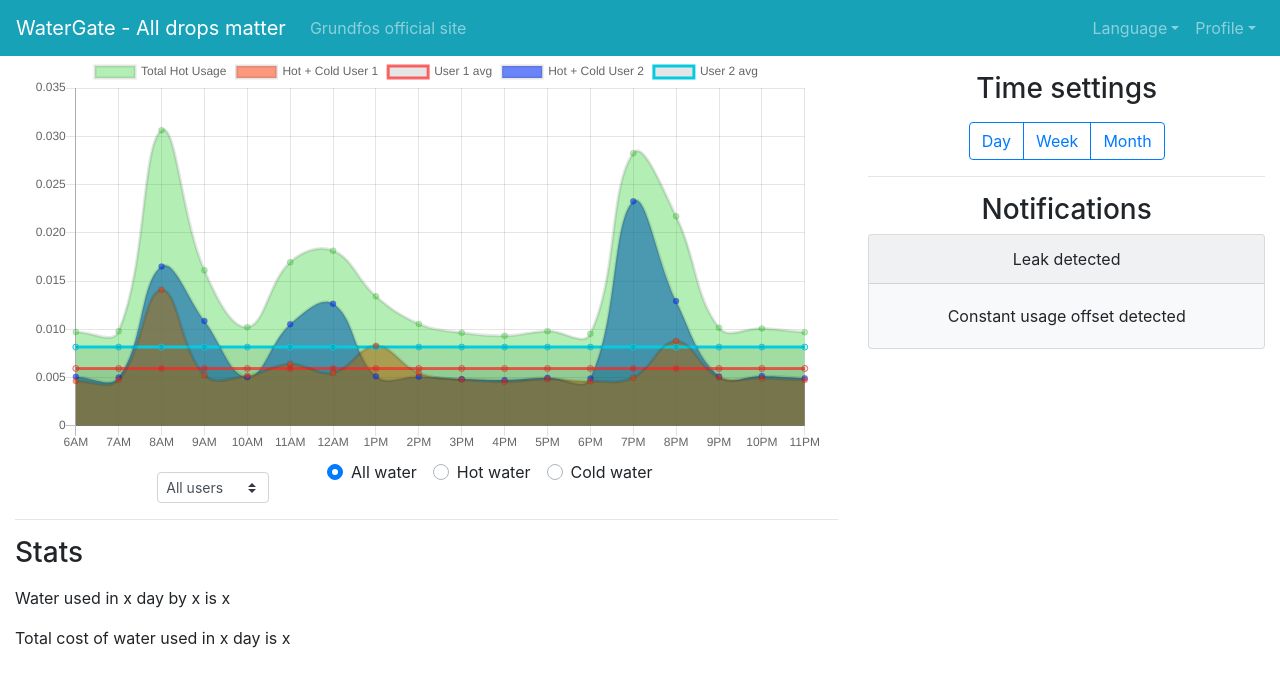
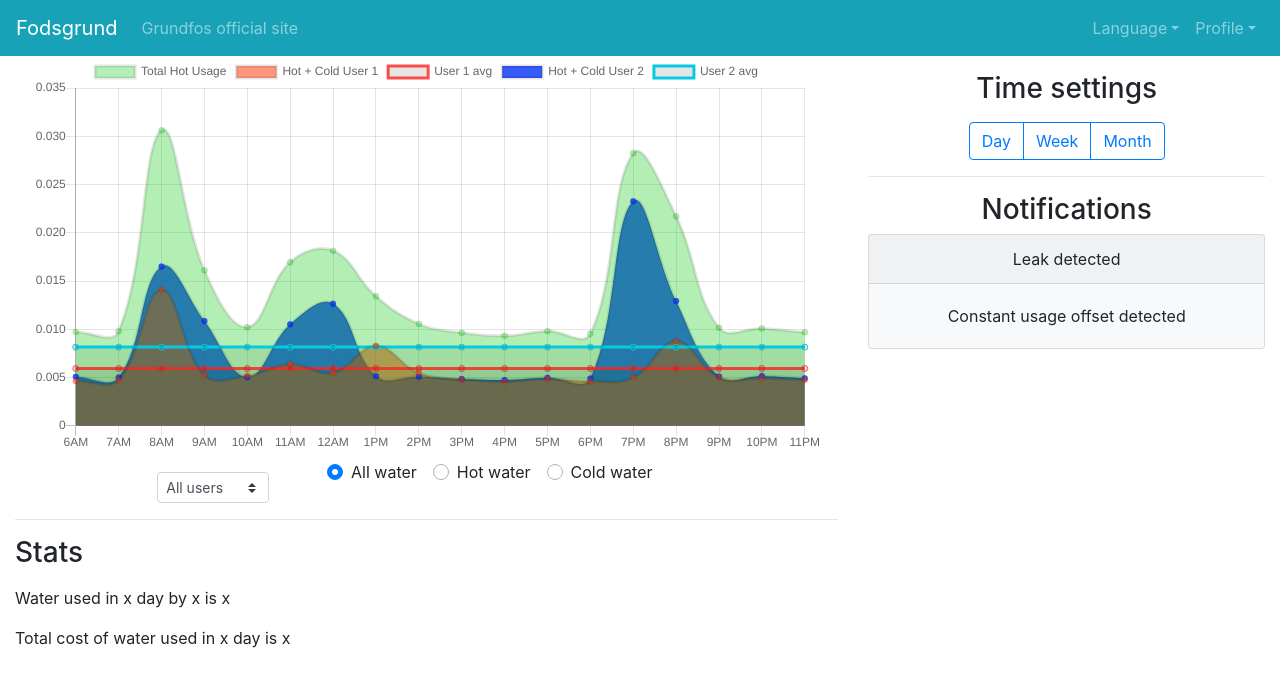
Before and after one commit to h2pros/web, a Vue app: page / in a window 1280 px wide. Shown: the top 686 px of the page. Built offline with nearby package versions, Linux system fonts and the light colour scheme.

Commit message:
Add monthly data functionality

```diff
--- a/src/App.vue
+++ b/src/App.vue
@@ -2,7 +2,7 @@
     <div>
       <div>
         <b-navbar toggleable="lg" type="dark" variant="info">
-          <b-navbar-brand href="#">WaterGate - All drops matter</b-navbar-brand>
+          <b-navbar-brand href="#">Fodsgrund</b-navbar-brand>
 
           <b-navbar-toggle target="nav-collapse"></b-navbar-toggle>
 
--- a/src/components/ChartContainer.vue
+++ b/src/components/ChartContainer.vue
@@ -19,10 +19,10 @@ import LineChart from './Chart.vue'
 import { seriesAvg, cumulativeDecrement, makeChartData } from '../js/waterStats'
 import { getAllTemps, getColdTemps, getHotTemps, totalUsage} from '../js/dataGetter'
 
+var timeSeries = ["6AM", "7AM", "8AM", "9AM", "10AM", "11AM", "12AM", "1PM", "2PM", "3PM", "4PM", "5PM", "6PM", "7PM", "8PM", "9PM", "10PM", "11PM"];
 var timeSeriesDay = ["6AM", "7AM", "8AM", "9AM", "10AM", "11AM", "12AM", "1PM", "2PM", "3PM", "4PM", "5PM", "6PM", "7PM", "8PM", "9PM", "10PM", "11PM"];
-var timeSeries = ["6AM", "7AM", "8AM", "9AM", "10AM", "11AM", "12AM", "1PM", "2PM", "3PM", "4PM", "5PM", "6PM", "7PM", "8PM", "9PM", "10PM", "11PM"];
-
 var timeSeriesWeek = ["Mon AM", "Mon PM", "Tues AM", "Tues PM", "Weds AM", "Weds PM", "Thurs AM", "Thurs PM", "Fri AM", "Fri PM", "Sat AM", "Sat PM", "Sun AM", "Sun PM",]
+var timeSeriesMonth = ["1st", "2nd", "3rd", "4th", "5th", "6th", "7th", "8th", "9th", "10th", "11th", "12th", "13th", "14th", "15th", "16th", "17th", "18th", "19th", "20th"]
 
 // var cumulativeSeries = cumulativeDecrement(totalUsage, 150);
 
@@ -49,7 +49,17 @@ export default {
       labels: timeSeries,
       datasets: getAllTemps('all', 'day')
     },
-    optionsAdvanced: {maintainAspectRatio: false},
+    optionsAdvanced: {
+      maintainAspectRatio: false,
+      scales: {
+        yAxes: [{
+            display: true,
+            ticks: {
+                suggestedMin: 0,    // minimum will be 0, unless there is a lower value.
+            }
+        }]
+    }
+    },
 
     /*chartdataCumulative: {
       labels: timeSeries,
@@ -92,10 +102,12 @@ export default {
       this.loaded = true
     },
     updateAxisLabels: function(){
-      if(this.timescale == 'day'){
+      if(this.timescale == 'day') {
         this.chartdataAdvanced['labels'] = timeSeriesDay;
-      }else if(this.timescale == 'week'){
+      }else if(this.timescale == 'week') {
         this.chartdataAdvanced['labels'] = timeSeriesWeek;
+      }else {
+        this.chartdataAdvanced['labels'] = timeSeriesMonth;
       }
     }
   },
--- a/src/js/dataGetter.js
+++ b/src/js/dataGetter.js
@@ -10,11 +10,14 @@ function getColdData(timeScale){
     ]
   }else if(timeScale == 'week'){
     return [
-      ['0.3', '0.34', '0.3', '0.47', '0.2', '0.14', '0.5', '0.15', '0.2', '0.35', '0.4', '0.5', '0.7', '0.7'],
-      ['0.02', '0.02', '0.05', '0.1', '0.2', '0.33', '0.15', '0.265', '0.2', '0.4', '0.4', '0.2', '0.15', '0.2']
+      ['0.02', '0.02', '0.05', '0.1', '0.2', '0.33', '0.15', '0.265', '0.2', '0.4', '0.4', '0.2', '0.15', '0.2'],
+      ['0.3', '0.34', '0.3', '0.47', '0.2', '0.14', '0.5', '0.15', '0.2', '0.35', '0.4', '0.5', '0.7', '0.7']
     ]
   }else{
-
+    return [
+      ['66.5', '58.0', '56.0', '68.5', '64.5', '53.0', '63.5', '65.5', '68.0', '66.5', '78.5', '82.0', '64.5', '67.5', '63.5', '68.0', '71.5', '59.0', '68.0', '84.0'],
+      ['70.0', '75.0', '73.0', '65.0', '71.0', '72.5', '80.0', '71.5', '68.0', '71.5', '76.0', '90.0', '88.0', '80.0', '77.0', '80.0', '71.5', '66.0', '78.0', '75.0']
+    ]
   }
 }
 
@@ -26,10 +29,14 @@ function getHotData(timeScale){
     ]
   }else if(timeScale == 'week'){
     return [
-      ['0.6', '0.4', '0.5', '0.7', '0.4', '0.65', '0.5', '0.65', '0.5', '0.3', '0.4', '0.5', '0.7', '0.7'],
-      ['0.2', '0.3', '0.15', '0.2', '0.2', '0.3', '0.15', '0.265', '0.2', '0.4', '0.2', '0.5', '0.15', '0.2']
+      ['0.2', '0.3', '0.15', '0.2', '0.2', '0.3', '0.15', '0.265', '0.2', '0.4', '0.2', '0.5', '0.15', '0.2'],
+      ['0.6', '0.4', '0.5', '0.7', '0.4', '0.65', '0.5', '0.65', '0.5', '0.3', '0.4', '0.5', '0.7', '0.7']
     ]
   }else{
+    return [
+      ['71.5', '62.5', '66.5', '60.5', '67.0', '70.5', '64.5', '72.5', '69.5', '65.5', '70.0', '63.0', '73.0', '60.5', '63.5', '72.0', '69.0', '67.5', '71.5', '64.5'],
+      ['68.0', '76.5', '81.0', '80.0', '82.0', '72.5', '77.0', '83.5', '71.5', '70.0', '67.0', '67.5', '81.5', '80.5', '84.5', '85.0', '68.5', '83.5', '78.0', '73.5']
+    ]
 
   }
 }
@@ -59,8 +66,8 @@ var [hotUser1, hotUser2] = getHotData('day')
 
 var redRGB = 'rgba(252, 50, -250, 0.5)';
 var greenRGB = 'rgba(5, 203, 7, 0.3)';
-var blueRGB = 'rgba(5, 50, 245, 0.6)';
-var redlineRGB = 'rgba(252, 37, 37, 0.7)';
+var blueRGB = 'rgba(5, 50, 245, 0.8)';
+var redlineRGB = 'rgba(252, 37, 37, 0.8)';
 var bluelineRGB = 'rgba(5, 203, 225, 1)';
 
 
```
